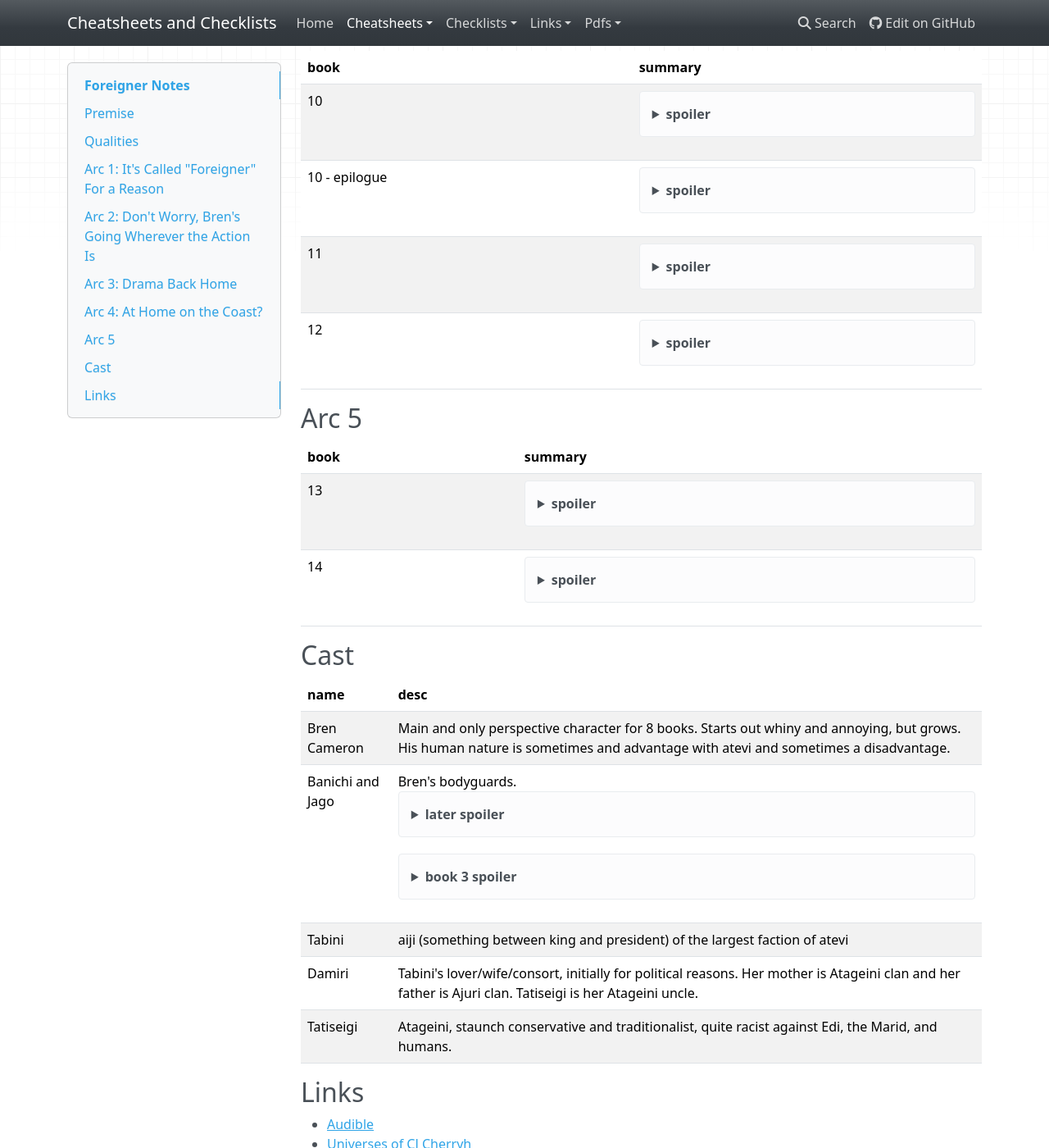
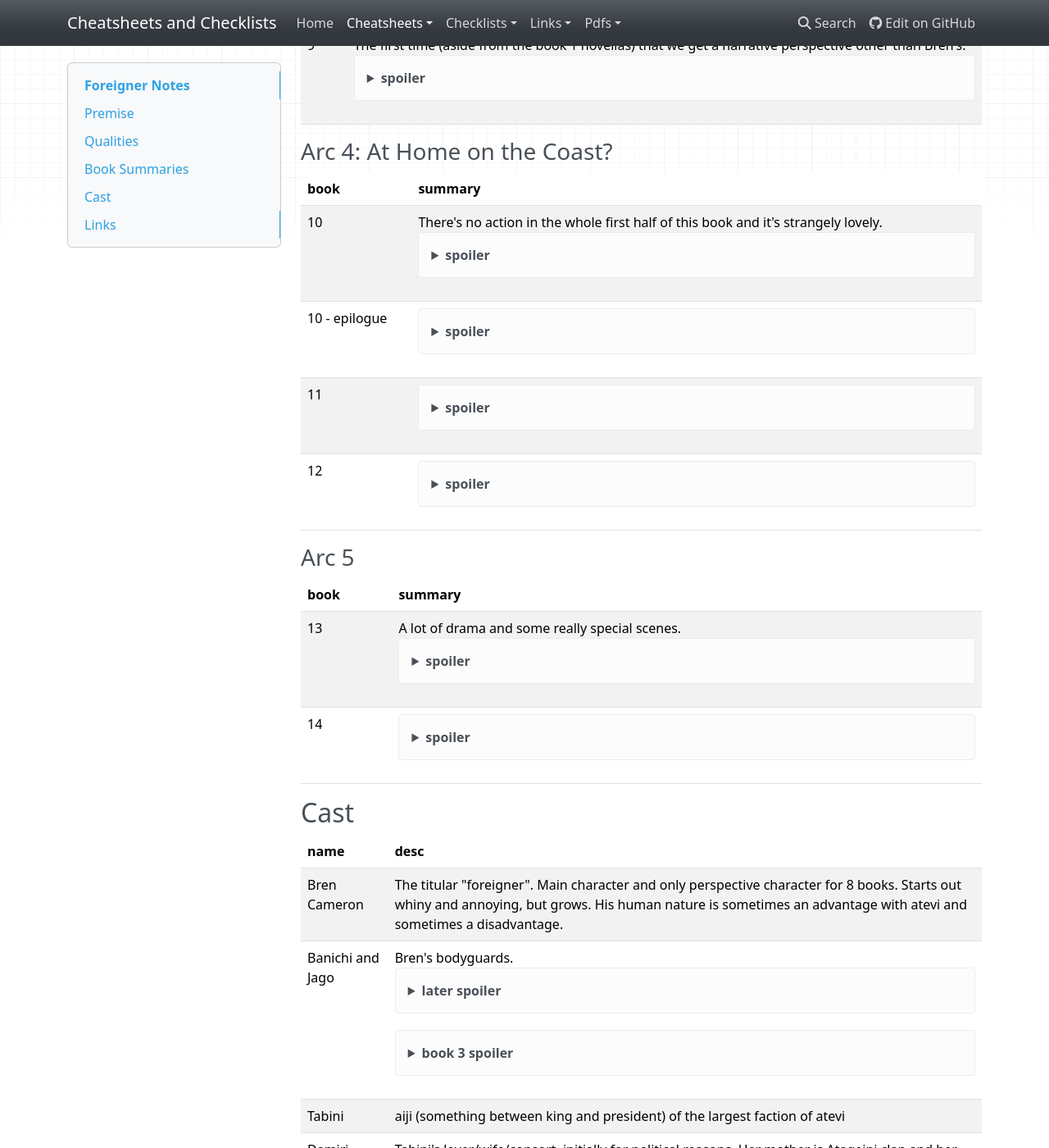
Before and after one commit to buckmanc/cheatsheets_and_checklists, an MkDocs documentation site: the page built from docs/cheatsheets/books/foreigner_notes.md, in a window 1280 px wide and 1400 px high, scrolled down 2126 px. Shown: the whole window at 82% size. Built offline with MkDocs 1.6.1, drawn with Linux system fonts in a browser that asks for light colours; nearby versions of some CDN libraries; some of the changed text lies outside the part shown.

Commit message:
update foreigner notes

```diff
--- a/docs/cheatsheets/books/foreigner_notes.md
+++ b/docs/cheatsheets/books/foreigner_notes.md
@@ -1,12 +1,17 @@
 # Foreigner Notes
 
 > ...the old Momentum theory of leadership: start a war, keep everyone facing the enemy - and avoid discussing domestic problems for another decade.
-> - book 12
+
+-- book 12
+
 
 > "When will you be satisfied, paidhi?"
 >
 > "When I finish my job... When I see no more wars. No more dying."
-> - book 14
+
+-- book 14
+
+---
 
 ## Premise
 
@@ -22,7 +27,8 @@ If you like...
 
 ...you will love this series.
 
-## Arc 1: It's Called "Foreigner" For a Reason
+## Book Summaries
+### Arc 1: It's Called "Foreigner" For a Reason
 
 book|summary
 ---|---
@@ -50,33 +56,33 @@ book|summary
 
 </details>
 
-## Arc 3: Drama Back Home
+### Arc 3: Drama Back Home
 book|summary
 ---|---
-7|"Where are my parents, nadi?"<details><summary>spoiler</summary>Phoenix returns to political upheaval. Tabini-aiji has been dethroned by Murini of the Kadagidi. Bren and Grandma go to Uncle Tatiseigi for help. Chapter 9, dinner with Uncle, rocks. Tabini and Damiri meet them there. In Bren's absence his mother died and Barb married Toby.</details>
+7|"Where are my parents, nadi?" Another favorite dinner scene.<details><summary>spoiler</summary>Phoenix returns to political upheaval. Tabini-aiji has been dethroned by Murini of the Kadagidi. Bren and Grandma go to Uncle Tatiseigi for help. Chapter 9, dinner with Uncle, rocks. Tabini and Damiri meet them there. In Bren's absence his mother died and Barb married Toby.</details>
 8|<details><summary>spoiler</summary>Allies to Tabini-aiji rally to him in Taiben (Uncle's estate) demonstrating their man'chi. Banichi and crew blow up would-be Assassins Guild usurpers. Tabini and allies storm the capitol via bus, train, car, and plane. Murini flees in advance. Bren is vindicated by report of his actions in space and his seeming evident man'chi to Tabini.</details>
 9|The first time (aside from the book 1 novellas) that we get a narrative perspective other than Bren's.<details><summary>spoiler</summary>Cajeiri has stronger feelings for his ship-board human "friends" than for his Taibeni bodyguards. Amid the upheaval of the coup and anti-coup Cajeiri is abducted by a rival of Ilisidi's (Caiti), who intends to offer him to Murini. She and Bren return to the neighborhood of Malguri to pursue him. Cajeiri escapes and Caiti and Murini are both killed in the ensuing turmoil.</details>
 
-## Arc 4: At Home on the Coast?
+### Arc 4: At Home on the Coast?
 book|summary
 ---|---
-10|<details><summary>spoiler</summary>Bren visits his seaside estate of Najida, Cajeiri train hops to visit. Bren and Cajeiri visit the neighboring Lord Baiji (Lord Geigi's nephew) and barely escape an assassination by the The Marid in the south, who courted the neighbor as an ally during the coup. The neighbor was part of a plot by Machigi to kill Bren, overtake the region, and move against Tabini. Cajeiri gains two Guild guards.</details>
+10|There's no action in the whole first half of this book and it's strangely lovely.<details><summary>spoiler</summary>Bren visits his seaside estate of Najida, Cajeiri train hops to visit. Bren and Cajeiri visit the neighboring Lord Baiji (Lord Geigi's nephew) and barely escape an assassination by the The Marid in the south, who courted the neighbor as an ally during the coup. The neighbor was part of a plot by Machigi to kill Bren, overtake the region, and move against Tabini. Cajeiri gains two Guild guards.</details>
 10 - epilogue|<details><summary>spoiler</summary>At a meeting in Najida Village, Grandma tells the Edi and the Gan, the aboriginal peoples of Mospheira, that they should petition Tabini to create provinces / houses for them.</details>
 11|<details><summary>spoiler</summary>Lord Geigi comes down from the station to fix the estate his nephew screwed up. Cajeiri's two new guild bodyguards don't display man'chi to him, but it turns out they felt they had failed in trying to earn his acceptance, which is backwards from how it normally works. Barb is kidnapped by Machigi. Some unknown force uses unsanctioned tactics (mining a road, kidnapping a child) in Machigi's name to try to outrage the guild against him. Learning this, Grandma changes Bren's mission from rescuing Barb into making an ally of Machigi. (preferring stability in the Marid to chaos)</details>
 12|<details><summary>spoiler</summary>It turns out Bren & crew stumbled into the middle of an official Assassins Guild operation to route out the rebel guild members that felt to the Marid following Murini's fall. Machigi decides to test how serious Ilisidi's allyship is sending his forces to enter a firefight between the Edi and the rebel guild. Cajeiri's guild bodyguards return to him, chastened and understanding each other better.</summary>
 
-## Arc 5
+### Arc 5
 
 book|summary
 ---|---
-13|<details><summary>spoiler</summary>Tabini credits lack of info from the guild in prior arcs to a faction of Younger Guild attempting to gain power over the Elder Guild. He questions whether Bren belongs to him or Ilisidi. Algini warns Bren that the head of the Kadagidi clan is really being driven by his head Guild bodyguard, who probably orchestrated the whole coup as a test run. Damiri believes Ilisidi has, in a way, taken Cajeiri from her, and her family's squabbles (Atageini vs Ajuri) have driven a wedge between her and Tabini. Tabini allows Cajeiri more leeway, allowing him to invite his human space station friends to his big ninth birthday party and allowing him to keep his secret pet. In a big mess of the secret pet getting out, it's revealed that Damiri's father has planted spies in her staff, and they are all expelled. Damiri, despite tensions, decides to remain with Tabini. The treaty between Ilisidi and Machigi is signed. In a touching scene, Lord Geigi asks Bren if they would be considered friends.</details>
+13|A lot of drama and some really special scenes.<details><summary>spoiler</summary>Tabini credits lack of info from the guild in prior arcs to a faction of Younger Guild attempting to gain power over the Elder Guild. He questions whether Bren belongs to him or Ilisidi. Algini warns Bren that the head of the Kadagidi clan is really being driven by his head Guild bodyguard, who probably orchestrated the whole coup as a test run. Damiri believes Ilisidi has, in a way, taken Cajeiri from her, and her family's squabbles (Atageini vs Ajuri) have driven a wedge between her and Tabini. Tabini allows Cajeiri more leeway, allowing him to invite his human space station friends to his big ninth birthday party and allowing him to keep his secret pet. In a big mess of the secret pet getting out, it's revealed that Damiri's father has planted spies in her staff, and they are all expelled. Damiri, despite tensions, decides to remain with Tabini. The treaty between Ilisidi and Machigi is signed. In a touching scene, Lord Geigi asks Bren if they would be considered friends.</details>
 14|<details><summary>spoiler</summary>Lord Geigi tells Bren that Cajeri's human associates are all former Reunion dwellers and their lot is embroiled in drama about whether to stay on the station or resurrect the pre-Landing Maudit colonization plan.</details>
 
 ## Cast
 
 name|desc
 --|--
-Bren Cameron|Main and only perspective character for 8 books. Starts out whiny and annoying, but grows. His human nature is sometimes and advantage with atevi and sometimes a disadvantage.
+Bren Cameron|The titular "foreigner". Main character and only perspective character for 8 books. Starts out whiny and annoying, but grows. His human nature is sometimes an advantage with atevi and sometimes a disadvantage.
 Banichi and Jago|Bren's bodyguards. <details><summary>later spoiler</summary>Father and daughter.</details><details><summary>book 3 spoiler</summary>Jago and Bren are lovers.</details>
 Tabini|aiji (something between king and president) of the largest faction of atevi
 Damiri|Tabini's lover/wife/consort, initially for political reasons. Her mother is Atageini clan and her father is Ajuri clan. Tatiseigi is her Atageini uncle.
```
Also changed, not shown: other parts of docs/cheatsheets/books/foreigner_notes.md (+2 -2 lines).
